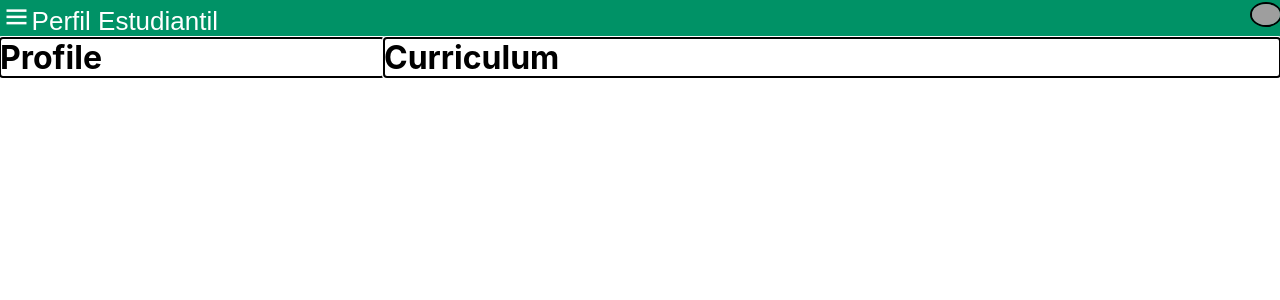
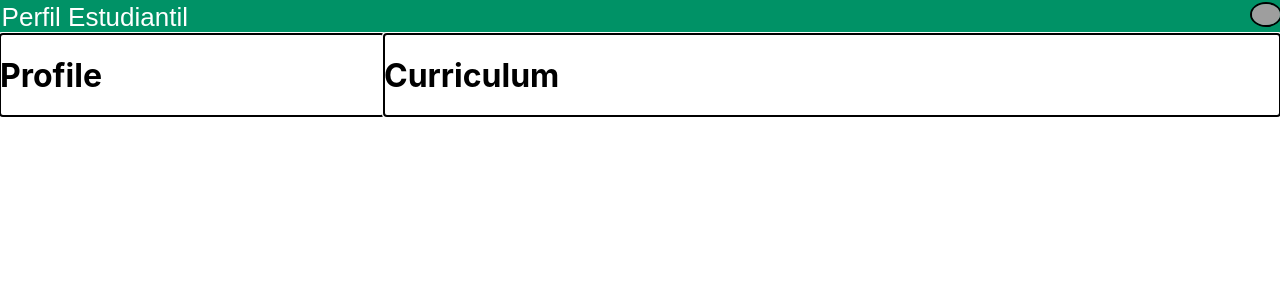
Before and after one commit to uprm-inso4101-2023-2024-s2/semester-project-studentenrollmentsystem, a React (Create React App) app: page / in a window 1280 px wide. Shown: the top 300 px of the page. Built offline with nearby package versions, Linux system fonts and the light colour scheme; grey boxes are pictures that could not be loaded.

Commit message:
Changed style from css to scss

```diff
--- a/src/pages/studentPage.js
+++ b/src/pages/studentPage.js
@@ -1,31 +1,24 @@
 import React from "react";
-import "../styles/pages/studentPage.css"
+import styles from "../styles/pages/studentPage.module.scss"
 import courseTable from "../components/courseTable";
 
 function StudentPage() {
   return (
     <>
-      <link href="https://unpkg.com/boxicons@2.1.4/css/boxicons.min.css" rel="stylesheet"></link>
-      <div className="sidebar" id="sidebarid">
-        <i className="bx bx-menu" id="btn2" onClick={closeNav}>
-        </i>
-      </div>
-      <div className="topbar" id="topbarid">
-        <i className="bx bx-menu" id="btn1" onClick={openNav}>
-        </i>
-        <span className="btntitle">
+      <div className={styles.topbar} id="topbarid">
+        <span className={styles.btntitle}>
           Perfil Estudiantil
         </span>
-        <span className="user">
-          <img src="https://as2.ftcdn.net/v2/jpg/00/64/67/27/1000_F_64672736_U5kpdGs9keUll8CRQ3p3YaEv2M6qkVY5.jpg" className="user-img"></img>
+        <span className={styles.user}>
+          <img src="https://as2.ftcdn.net/v2/jpg/00/64/67/27/1000_F_64672736_U5kpdGs9keUll8CRQ3p3YaEv2M6qkVY5.jpg" className={styles.userimg}></img>
         </span>
       </div>
 
-      <div className="main-page">
-        <div className="profile-side">
+      <div className={styles.mainpage}>
+        <div className={styles.profileside}>
           <h1>Profile</h1>
         </div>
-        <div className="curriculum-side">
+        <div className={styles.curriculumside}>
           <h1>Curriculum</h1>
         </div>
       </div>
@@ -34,18 +27,3 @@ function StudentPage() {
 }
 
 export default StudentPage;
-
-function openNav()
-{
-  document.getElementById("sidebarid").style.width = "10%";
-  document.getElementById("sidebarid").style.opacity = "1";
-  document.getElementById("btn1").style.rotate = "90deg";
-  document.getElementById("btn1").style.opacity = "0";
-}
-function closeNav()
-{
-  document.getElementById("sidebarid").style.width = "0";
-  document.getElementById("sidebarid").style.opacity = "0";
-  document.getElementById("btn1").style.rotate = "0deg";
-  document.getElementById("btn1").style.opacity = "1";
-}
--- a/src/styles/pages/studentPage.css
+++ /dev/null
@@ -1,92 +0,0 @@
-/* .StudentPage {
-    background-color: rgb(0, 146, 102);
-    width: 100%;
-    display: flex;
-    justify-content: center;
-    align-items: center;
-} */
-
-*
-{
-  margin:0;
-}
-
-.topbar
-{
-  height: 1%;
-  width: 100%;
-  padding: 0.1rem;
-  background-color: rgb(0, 146, 102);
-  color:white;
-  transition:all ease;
-}
-
-.topbar #btn1
-{
-  font-size: 30px;
-  cursor: pointer;
-  rotate: 0deg;
-  transition: all ease 0.5s;
-  opacity: 1;
-}
-
-.sidebar #btn2
-{
-  font-size: 30px;
-  cursor: pointer;
-  transition: all ease 0.35s;
-  float:right;
-}
-
-.topbar #btn1:hover
-{
-  /* color:black; */
-}
-
-.btntitle
-{
-  font-family:fantasy;
-  font-size: 26px;
-}
-
-.user
-{
-  text-align: right;
-  float:right;
-}
-
-.user-img
-{
-  width: 28px;
-  border-radius: 100%;
-  border: 2px solid black;
-}
-
-.sidebar
-{
-  position: absolute;
-  background-color: rgb(0, 146, 102);
-  transition: all ease 0.5s;
-  height:100%;
-  width: 0;
-  opacity:0;
-  color:white;
-  padding: 0.1rem;
-}
-
-.main-page
-{
-  display:flex;
-}
-
-.profile-side
-{
-  flex: 30%;
-  outline: auto;
-}
-
-.curriculum-side
-{
-  flex: 70%;
-  outline: auto;
-}
--- /dev/null
+++ b/src/styles/pages/studentPage.module.scss
@@ -0,0 +1,53 @@
+/* .StudentPage {
+    background-color: rgb(0, 146, 102);
+    width: 100%;
+    display: flex;
+    justify-content: center;
+    align-items: center;
+} */
+
+.topbar
+{
+  height: 1%;
+  width: 100%;
+  padding: 0.1rem;
+  background-color: rgb(0, 146, 102);
+  color:white;
+  transition:all ease;
+
+  .btntitle
+  {
+    font-family:fantasy;
+    font-size: 26px;
+  }
+
+  .user
+  {
+    text-align: right;
+    float:right;
+  }
+
+  .userimg
+  {
+    width: 28px;
+    border-radius: 100%;
+    border: 2px solid black;
+  }
+}
+
+.mainpage
+{
+  display:flex;
+
+  .profileside
+  {
+    flex: 30%;
+    outline: auto;
+  }
+
+  .curriculumside
+  {
+    flex: 70%;
+    outline: auto;
+  }
+}
```
